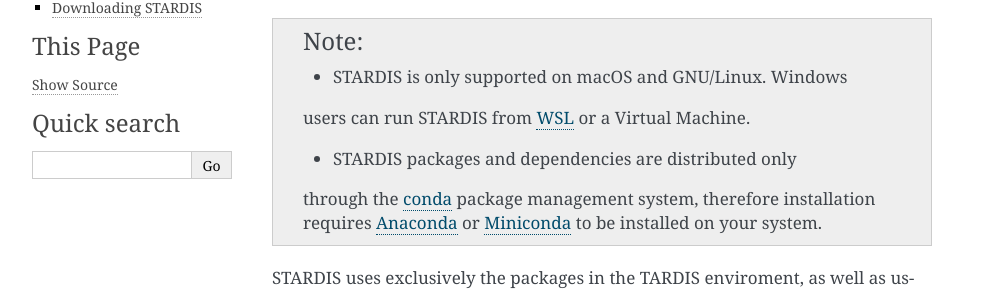
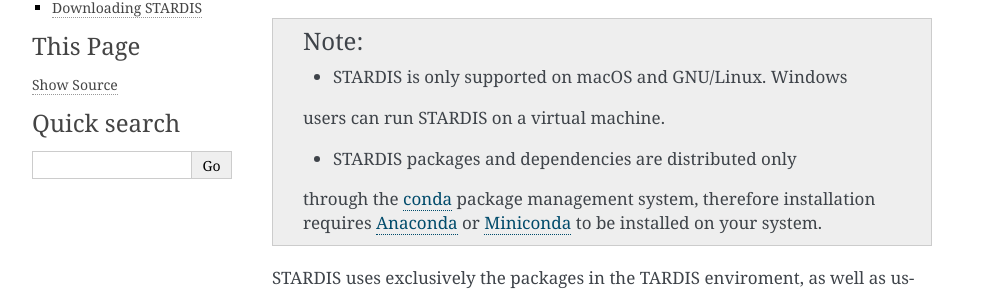
Before and after one commit to tardis-sn/stardis, a Sphinx documentation site: the page built from docs/installation.rst, in a window 1280 px wide. Shown: the part 160-453 px from the top of the page, without its empty margins (148-1141 px from the left). Built offline with Sphinx 7.4.7, drawn with Linux system fonts in a browser that asks for light colours; the version number could not be read and is left out.

Commit message:
Remove WSL comment

```diff
--- a/docs/installation.rst
+++ b/docs/installation.rst
@@ -10,9 +10,7 @@
 
 .. note::
    * STARDIS is only supported on macOS and GNU/Linux. Windows
-   users can run STARDIS from
-   `WSL <https://docs.microsoft.com/en-us/windows/wsl/>`__ or a Virtual
-   Machine.
+   users can run STARDIS on a virtual machine.
 
    * STARDIS packages and dependencies are distributed only
    through the `conda <https://docs.conda.io/en/latest/>`__ package
```
